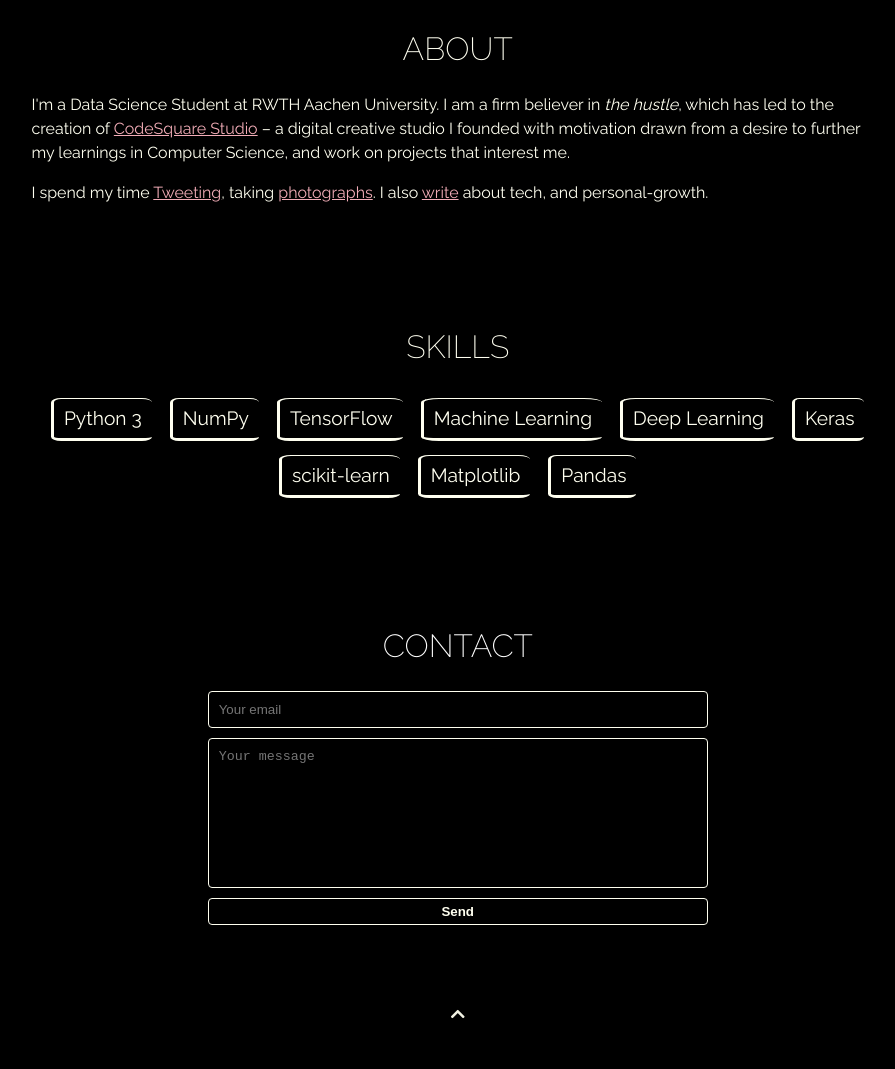
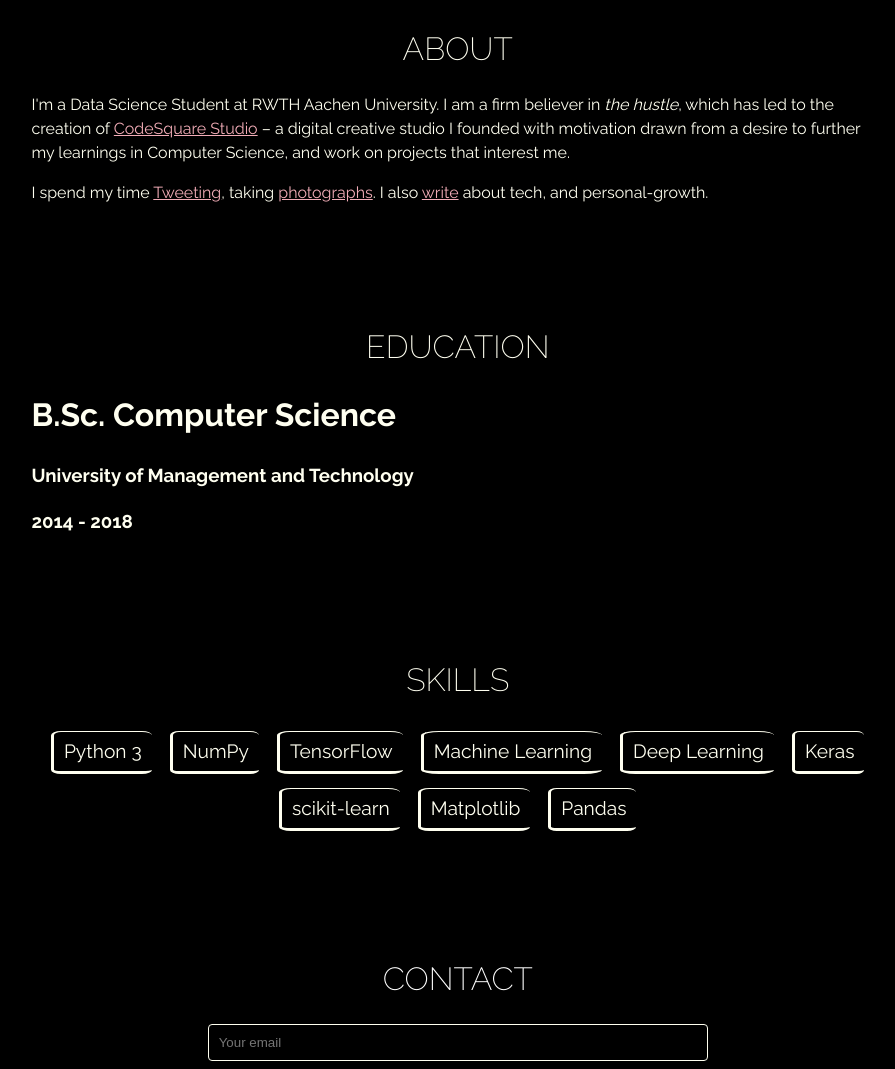
Before and after one commit to tamimmirza/tamimmirza.github.io, a plain HTML site: page index.html in a window 1280 px wide. Shown: the part 829-1898 px from the top of the page, without its empty margins (181-1076 px from the left). Drawn offline with Linux system fonts and the light colour scheme.

Commit message:
Update index.html

```diff
--- a/index.html
+++ b/index.html
@@ -80,6 +80,24 @@
       <div class="side-content"></div>
     </div>
     <!-- END ABOUT -->
+
+     <!-- BEGIN EDUCATION -->
+    <div class="row white box-shadow">
+      <div class="side-content"></div>
+      <div class="main-content">
+        <div class="content-header">
+          <a class="anchor" name="education"></a>
+          <h2>Education</h2>
+        </div>
+        <div class="content-body">
+          <h1>B.Sc. Computer Science</h1>
+          <h3>University of Management and Technology</h3>
+          <h3>2014 - 2018</h3>
+        </div>
+      </div>
+      <div class="side-content"></div>
+    </div>
+    <!-- END EDUCATION -->
 
     <!-- BEGIN SKILLS -->
     <div class="row white box-shadow">
```
